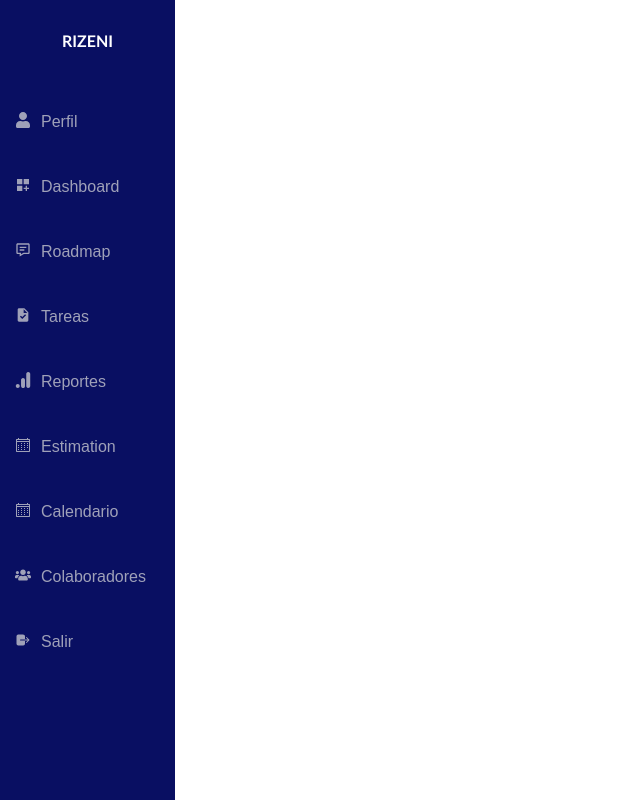
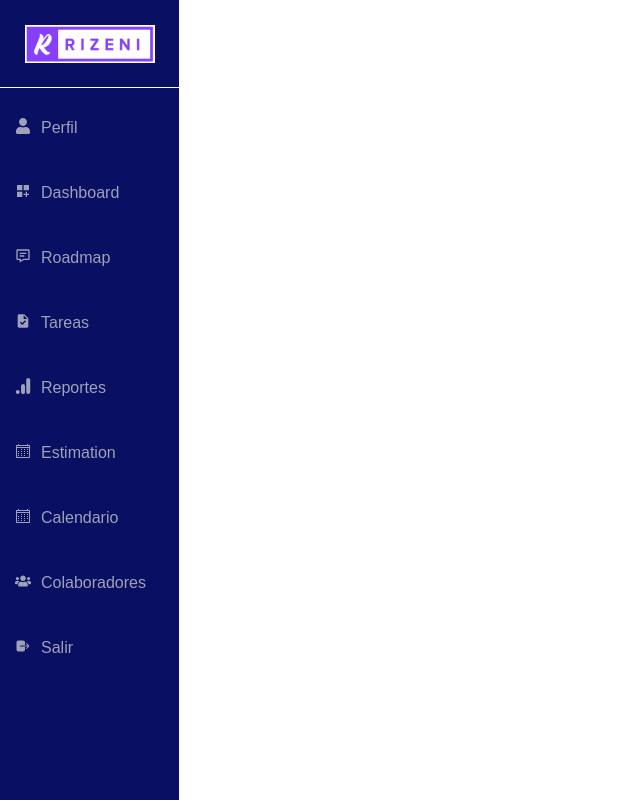
Before and after one commit to romariou76/Rizeni-Project-Management-Application, a React (Create React App) app in the folder client/: page /menu in a window 1280 px wide. Shown: the whole page, without its empty margins (0-640 px from the left). Built offline with nearby package versions, Linux system fonts and the light colour scheme; a web font is replaced by a local one.

Commit message:
feat: Añadi el logo v.1 de RIZENI

```diff
--- a/client/src/pages/MenuPage.jsx
+++ b/client/src/pages/MenuPage.jsx
@@ -1,13 +1,14 @@
 import Sidebar from "../components/Sidebar/Sidebar";
 import NavPage from "../components/NavPage"
 import "../styles/Menu.css"
+import rizeni from "../images/logorizeni.png"
 
 function MenuPage() {
     return (
         <div className="Menu-container">
             <div className="Menu">
                 <div className="menu-main">
-                <h4>RIZENI</h4>
+                <img alt="logorizeni" src={rizeni} className="logo-rizeni"></img>
                 </div>
                 <Sidebar />
             </div>
--- a/client/src/styles/Menu.css
+++ b/client/src/styles/Menu.css
@@ -23,11 +23,14 @@
 }
 
 .menu-main{
-    padding: 10px;
-    text-align: center;
+    padding: 24.5px;
+    display: flex;
+    align-items: center;
+    justify-content: center;
     background-color: #090f62;
+    border-bottom: solid 1px white;
 }
 
-.menu-main h4{
-    font-family: 'Gill Sans', 'Gill Sans MT', Calibri, 'Trebuchet MS', sans-serif;
+.logo-rizeni{
+    width: 130px;
 }
```
Also changed, not shown: client/src/images/logorizeni.png (added).
